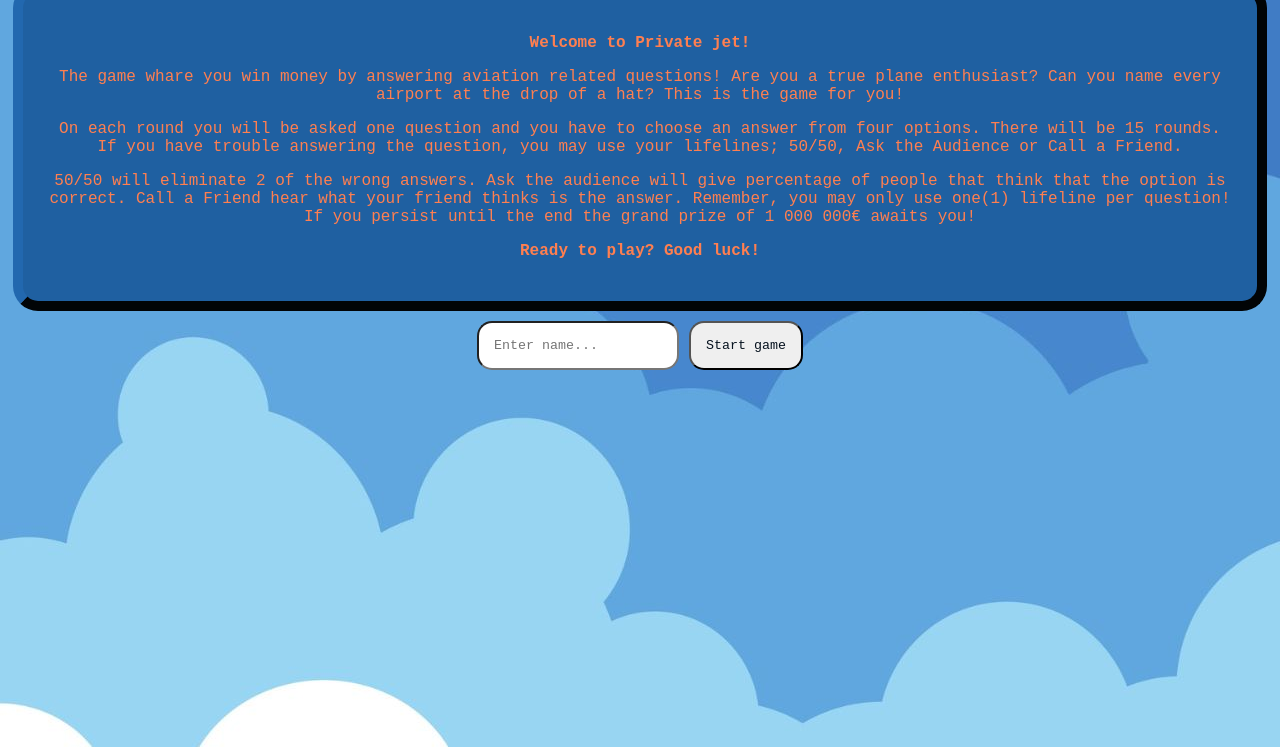
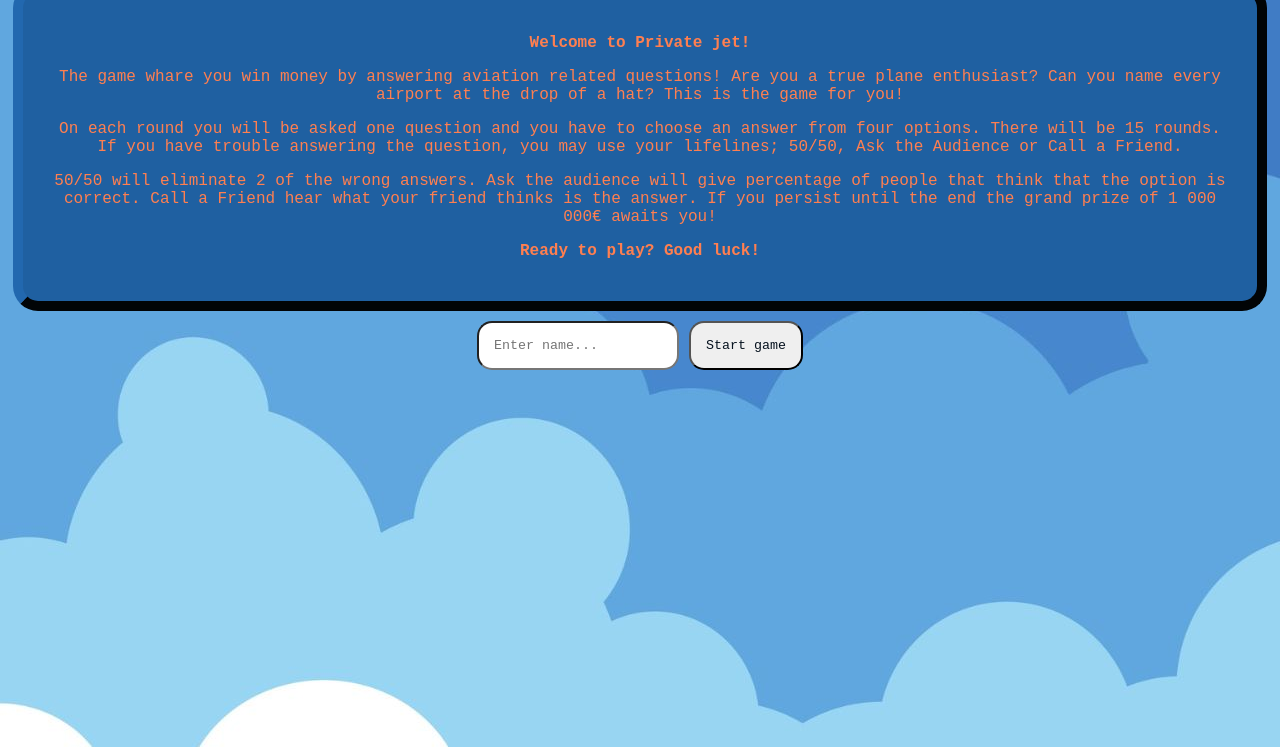
Before and after one commit to Mixuttih/private_plane, a plain HTML site: page index.html in a window 1280 px wide. Shown: the part 53-800 px from the top of the page. Drawn offline with Linux system fonts and the light colour scheme.

Commit message:
Hiomista

```diff
--- a/index.html
+++ b/index.html
@@ -22,7 +22,7 @@
         <p><b>Welcome to Private jet!</b></p>
         <p>The game whare you win money by answering aviation related questions! Are you a true plane enthusiast? Can you name every airport at the drop of a hat? This is the game for you!</p>
         <p>On each round you will be asked one question and you have to choose an answer from four options. There will be 15 rounds. If you have trouble answering the question, you may use your lifelines; 50/50, Ask the Audience or Call a Friend.</p>
-        <p>50/50 will eliminate 2 of the wrong answers. Ask the audience will give percentage of people that think that the option is correct. Call a Friend hear what your friend thinks is the answer. Remember, you may only use one(1) lifeline per question! If you persist until the end the grand prize of 1 000 000€ awaits you!</p>
+        <p>50/50 will eliminate 2 of the wrong answers. Ask the audience will give percentage of people that think that the option is correct. Call a Friend hear what your friend thinks is the answer. If you persist until the end the grand prize of 1 000 000€ awaits you!</p>
         <p><b>Ready to play? Good luck!</b></p>
     </main>
     <footer id="vastausalue">
--- a/script.js
+++ b/script.js
@@ -438,6 +438,8 @@ const game = {
             this.gameover();
         }
     },
+
+    //Kun kysymys menee oikein, printataan onnittelusivu
     questionright() {
         const right_image = document.createElement('img');
         right_image.src= 'gif/private_plane_right_gif.gif';
@@ -466,6 +468,7 @@ const game = {
         vastausalue.innerHTML += "<br><button class='continue_button' onclick='refresh()'>Try again?</button> "
 
     },
+
     winner() {
         bg_music.pause();
         bg_music.currentTime = 0;
@@ -482,13 +485,11 @@ const game = {
     }
 };
 
-
 //API -haku
 async function kysymyshaku(kierros) {
     const response = await fetch(`http://127.0.0.1:5000/${kierros}`);
     return response.json();
 }
-
 
 //Printataan nimikenttä ja aloitusnappi
 vastausalue.innerHTML = "<form id='start_game'><input id='namebox' name='namebox' placeholder='Enter name...' type='text'><input type='submit' value='Start game'></form>";
```
